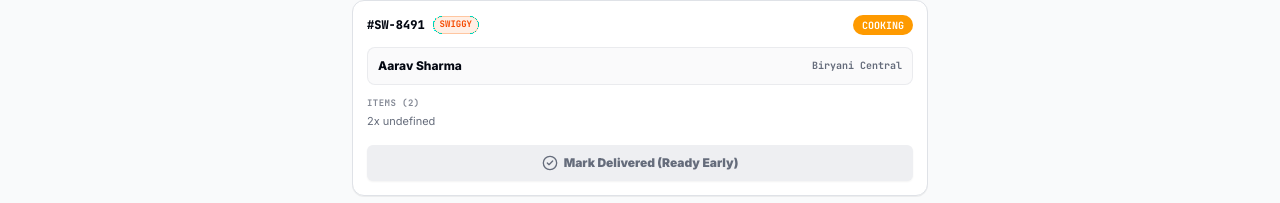
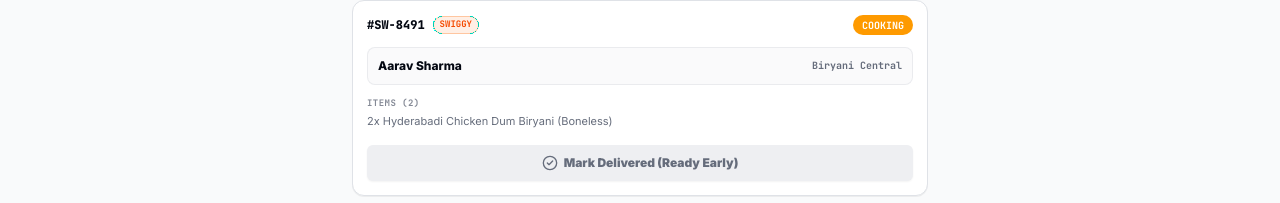
Before and after one commit to 555-Satyajit/Kitchflow, a Next.js app: page /delivery in a window 1280 px wide. Shown: the part 323-526 px from the top of the page. Built offline with nearby package versions, Linux system fonts and the light colour scheme.

Commit message:
fix(delivery): use item.name instead of item.menuItemName on OrderItem

```diff
--- a/src/app/delivery/page.tsx
+++ b/src/app/delivery/page.tsx
@@ -251,7 +251,7 @@
                     Items ({order.items.reduce((s, i) => s + i.quantity, 0)})
                   </span>
                   <p className="line-clamp-2">
-                    {order.items.map((it) => `${it.quantity}x ${it.menuItemName}`).join(', ')}
+                    {order.items.map((it) => `${it.quantity}x ${it.name}`).join(', ')}
                   </p>
                 </div>
 
```
